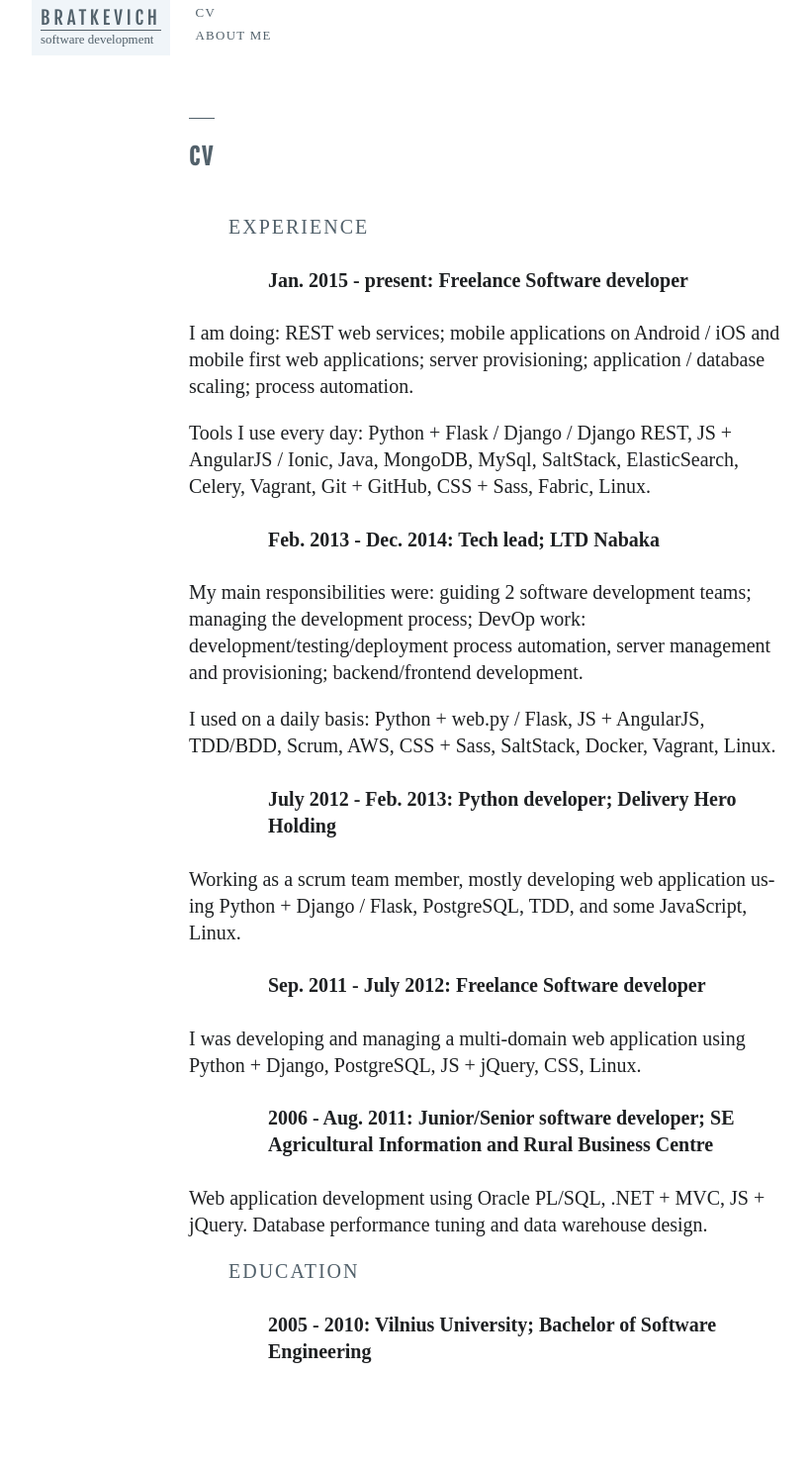
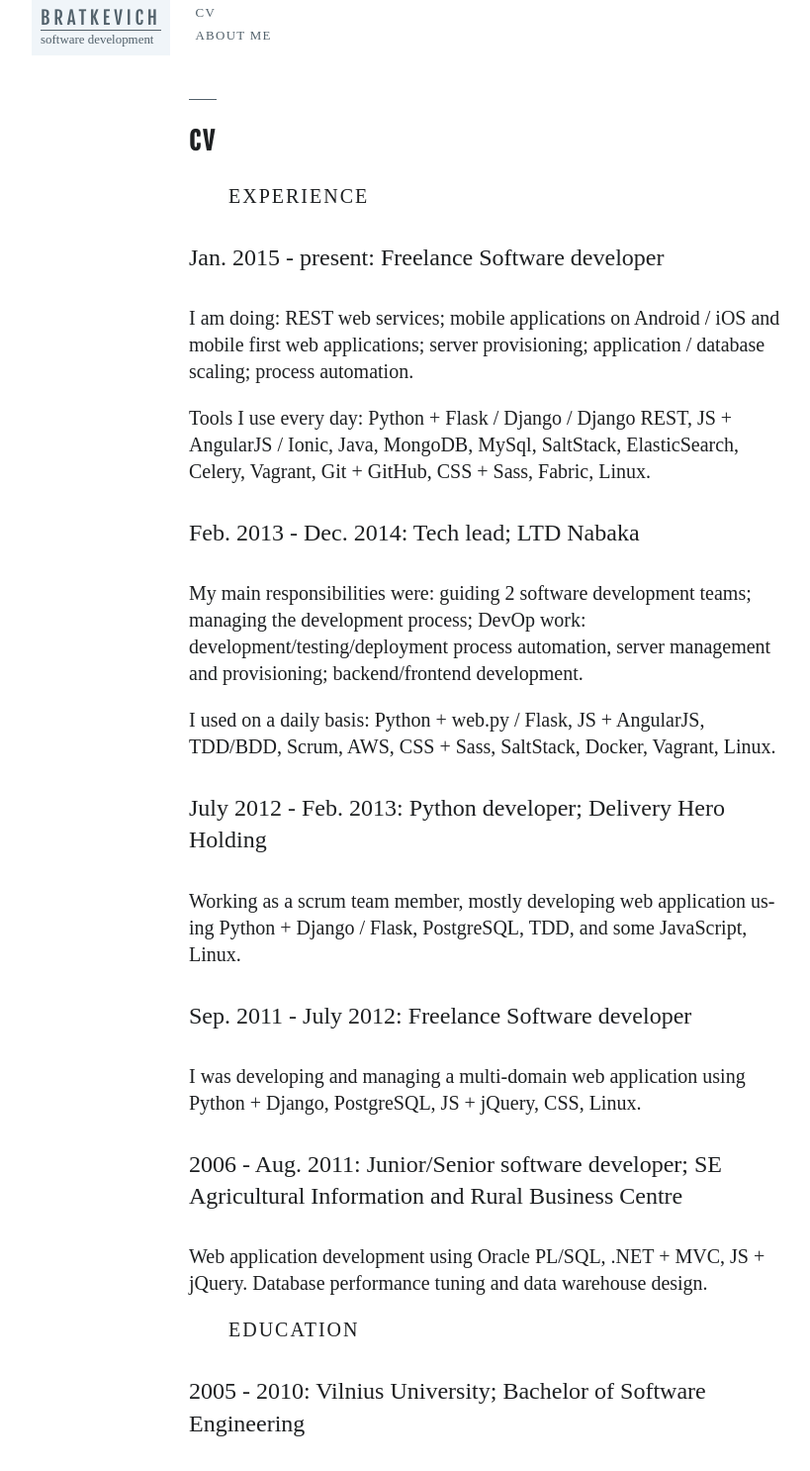
Before and after one commit to dachia/bratkevich, a Jekyll site: the page built from cv.md, in a window 1280 px wide. Shown: the whole page at 99% size, without its empty margins (149-968 px from the left). Built offline with Jekyll 4.4.1, drawn with Linux system fonts in a browser that asks for light colours; some web fonts are replaced; before the commit the page ends 1405 px from its top, so only the background shows below that.

Commit message:
Remove margins on article title; Change heading colors; Remove indent on 4 heading;

```diff
--- a/styles/main.scss
+++ b/styles/main.scss
@@ -100,13 +100,14 @@ p + p {
 
 h2 {
   border-top: 1px solid $color-medium;
-  font-size: 1.15em;
+  font-size: 1.25em;
   display: inline-block;
   padding: 1em 0 1em 0;
+  margin: 0;
   letter-spacing: 0.1em;
   text-transform: uppercase;
   font-family: $font-heading;
-  color: $color-medium;
+  color: $color-dark;
 }
 
 /* Global */
@@ -132,13 +133,14 @@ h3 {
   padding-left: 2em;
   letter-spacing: 0.1em;
   font-weight: normal;
-  text-transform: uppercase; }
+  text-transform: uppercase;
+  color: $color-dark;
+}
 
 h4 {
-  padding-left: 4em;
-  font-size: 1em;
-  font-weight: bold;
-  color: #1E2022; }
+  font-size: 1.2em;
+  font-weight: normal;
+  color: $color-dark; }
 
 /* Media */
 @media only screen and (max-width: 69em) {
```
